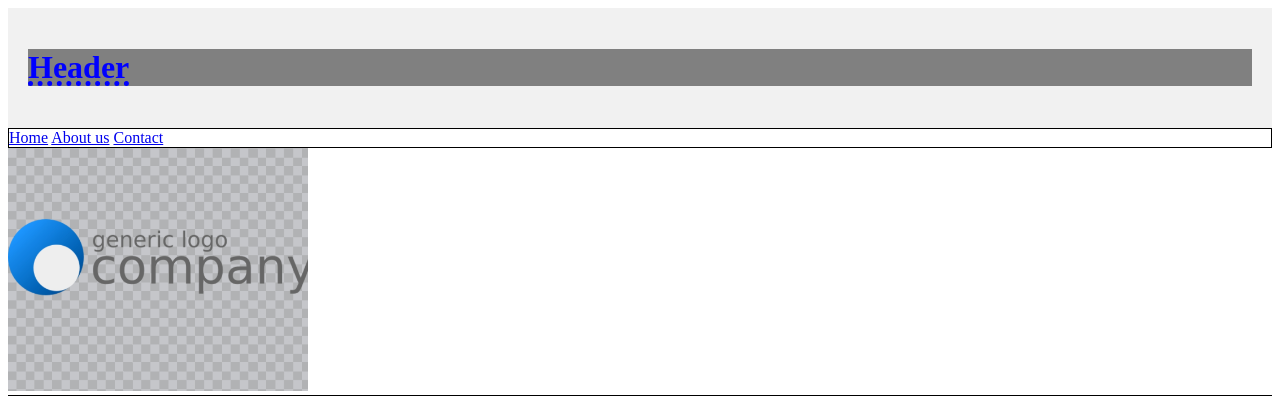
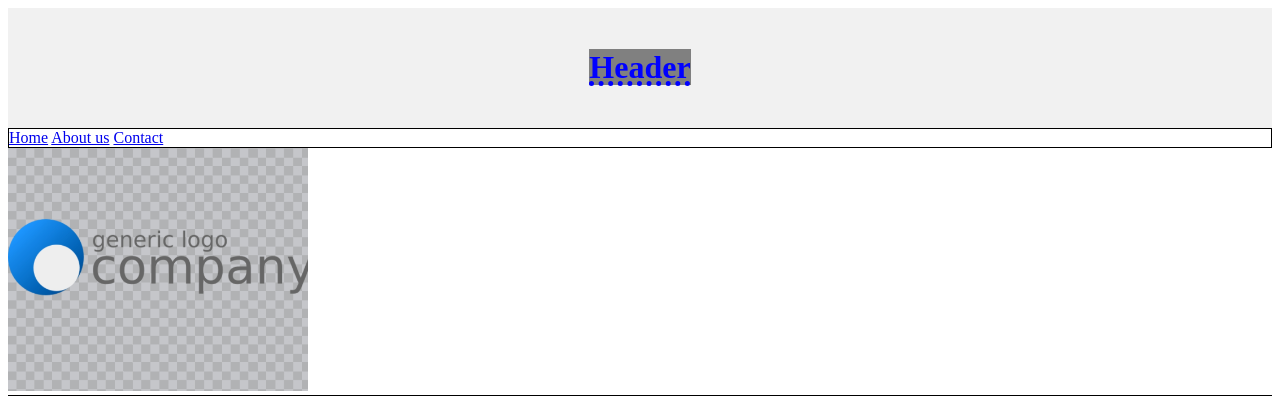
Before and after one commit to Mos-Def/sample-webpage, a PHP site: page / in a window 1280 px wide. Shown: the top 396 px of the page. Run offline with PHP 8.4, Linux system fonts and the light colour scheme.

Commit message:
update stylesheet.css

```diff
--- a/css/stylesheet.css
+++ b/css/stylesheet.css
@@ -12,17 +12,12 @@ h2 {
 /*-------------------HEADER SECTION----------------------*/
 .header {
   background-color: #F1F1F1;
+  color: blue;
   text-align: center;
   padding: 20px;
+  text-decoration: underline dotted blue 5px;
 }
-/*--------------------------------------------------------*/
-
-h1 {
-    background-color: gray;
-    color: blue;
-    text-align: left;
-    text-decoration: underline dotted blue 5px;
-}
+/*--------------------------------------------------------*
 
 h3 {
     background-color: white;
```
